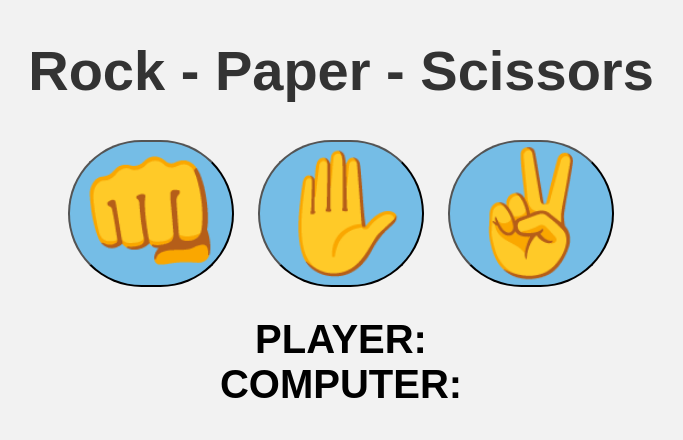
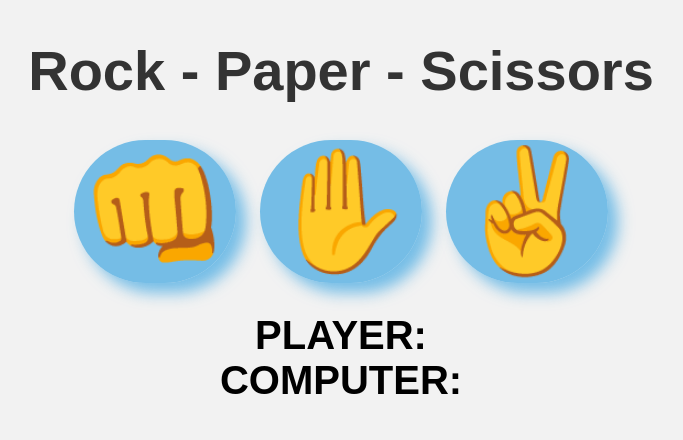
Before and after one commit to Kireki-Sword/rock-paper-scissors-Game, a plain HTML site: page index.html in a window 1280 px wide. Shown: the whole page, without its empty margins (299-982 px from the left). Drawn offline with Linux system fonts and the light colour scheme.

Commit message:
add more css

```diff
--- a/styles.css
+++ b/styles.css
@@ -22,6 +22,8 @@ h1{
   background-color: hsla(202, 74%, 54%, 0.65);
   cursor: pointer;
   transition: background-color 0.5s ease;
+  border: none;
+  box-shadow: 10px 10px 15px hsla(202, 74%, 54%, 0.65);
 }
 .choices button:hover{
   background-color: hsla(202, 74%, 54%, 0.85);
```
